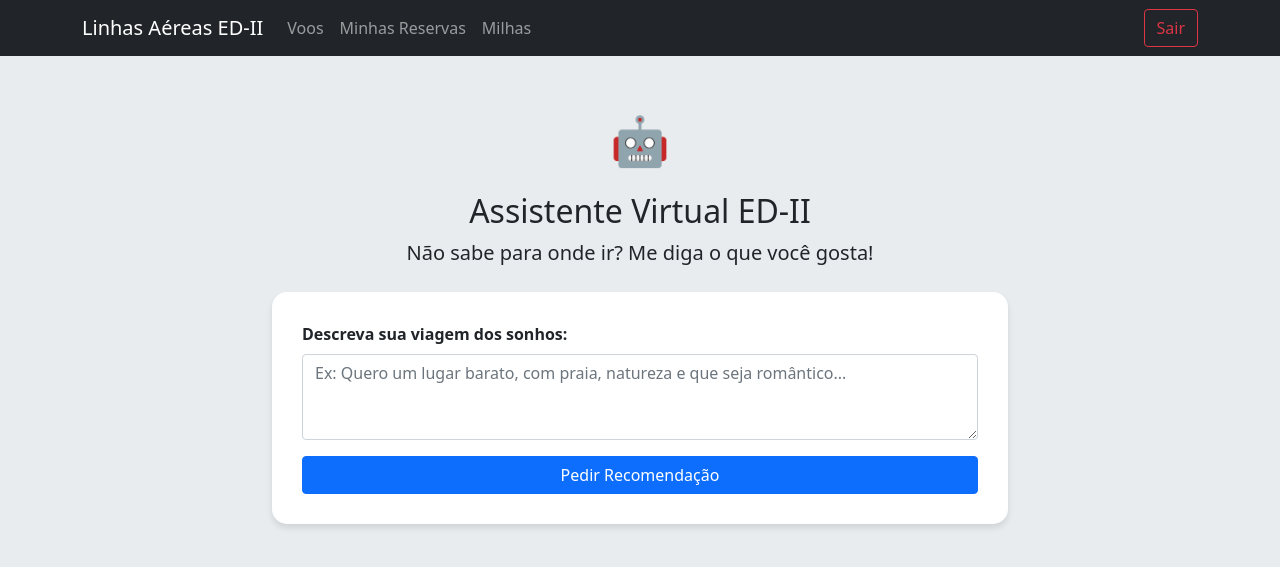
After one commit to Lucasolical/Venda_de_Passagens, a Flask app: page /recomendacao_ia in a window 1280 px wide. The commit adds this page. Shown: the top 567 px of the page. Run offline with Flask 3, Linux system fonts and the light colour scheme.

Commit message:
Adicionado CHATBOTIA

```diff
--- a/Venda_de_passagens/routes.py
+++ b/Venda_de_passagens/routes.py
@@ -8,7 +8,7 @@ import json # Biblioteca para trabalhar com arquivos JSON (onde estão voos e lo
 import pandas as pd # Biblioteca poderosa para manipulação de dados em tabela (DataFrame), usada para clientes.
 import datetime # NOVO: Necessário para registrar a data da compra/reserva.
 
-
+from groq import Groq # Importar o groq para utilizar o chatbot
 
 # Importa as implementações customizadas da Árvore B para otimizar diferentes buscas:
 import arvorePesquisaCPF as bt_cpf # Árvore B indexada por CPF (chave numérica).
@@ -665,3 +665,96 @@ def simular_conexoes():
                             destino=destino,
                             cpf=cpf,
                             diagrama_html=diagrama_html)
+
+
+# ------------------------------------------------------------------
+# --- ROTA DO CHATBOT (IA - VERSÃO GEMINI) ---
+# ------------------------------------------------------------------
+# Não esqueça de ter o import no topo do arquivo:
+# from groq import Groq
+
+@app.route("/recomendacao_ia", methods=["GET", "POST"])
+def recomendacao_ia():
+    # 1. CAPTURA O CPF DA URL (Essencial para a Navbar funcionar)
+    cpf = request.args.get('cpf')
+
+    dados = carregar_dados()
+    voos = dados["voos"]
+
+    # 2. Extrair lista única de destinos disponíveis
+    destinos_disponiveis = set()
+    for voo in voos.values():
+        destinos_disponiveis.add(voo['destino'])
+    lista_destinos_str = ", ".join(destinos_disponiveis)
+
+    recomendacao = None
+    destino_sugerido = None
+
+    if request.method == "POST":
+        perfil_usuario = request.form["perfil"]
+
+        # --- TENTATIVA 1: IA REAL (GROQ) ---
+        try:
+            # Substitua pela sua chave da Groq
+            client = Groq(api_key="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")
+
+            completion = client.chat.completions.create(
+                model="llama-3.1-8b-instant",
+                messages=[
+                    {
+                        "role": "system",
+                        "content": f"Você é um guia de viagens. Destinos possíveis: {lista_destinos_str}. Responda estritamente no formato:\nDESTINO: [Nome]\nMOTIVO: [Texto curto]"
+                    },
+                    {
+                        "role": "user",
+                        "content": perfil_usuario
+                    }
+                ]
+            )
+
+            # Pega o texto da resposta
+            resposta_texto = completion.choices[0].message.content
+
+            # Processa a resposta para separar Destino e Motivo
+            linhas = resposta_texto.split('\n')
+            for linha in linhas:
+                if "DESTINO:" in linha:
+                    # Limpa formatação extra (como negrito **)
+                    destino_sugerido = linha.replace("DESTINO:", "").replace("*", "").strip()
+                if "MOTIVO:" in linha:
+                    recomendacao = linha.replace("MOTIVO:", "").replace("*", "").strip()
+
+            # Se a IA não responder no formato certo, força erro para cair na simulação
+            if not destino_sugerido:
+                raise Exception("Formato inválido recebido da IA")
+
+        except Exception as e:
+            # --- TENTATIVA 2: MODO DE SEGURANÇA (SIMULAÇÃO) ---
+            # Se a Groq falhar (sem internet, chave errada, limite), cai aqui.
+            print(f"IA falhou ({e}), ativando modo simulação.")
+
+            p = perfil_usuario.lower()
+
+            # Lógica de fallback baseada em palavras-chave
+            if "frio" in p or "neve" in p or "esquiar" in p or "inverno" in p:
+                destino_sugerido = "Canada"
+                recomendacao = "Baseado no seu gosto pelo frio, o Canadá oferece as melhores paisagens de inverno e montanhas."
+            elif "praia" in p or "sol" in p or "mar" in p or "calor" in p:
+                destino_sugerido = "Bahamas"
+                recomendacao = "Para quem busca sol e mar, as Bahamas são o destino paradisíaco ideal com águas cristalinas."
+            elif "compras" in p or "cidade" in p or "moderno" in p or "eua" in p:
+                destino_sugerido = "EUA"
+                recomendacao = "Os EUA são a escolha perfeita para quem busca modernidade, compras e grandes metrópoles."
+            elif "historia" in p or "cultura" in p or "antigo" in p:
+                destino_sugerido = "Mexico"
+                recomendacao = "Rico em cultura e história, o México proporcionará uma viagem inesquecível pelas suas raízes."
+            else:
+                # Padrão genérico se nada for detectado
+                destino_sugerido = "Sao Paulo"
+                recomendacao = "São Paulo é a metrópole completa que oferece gastronomia, cultura e agito urbano."
+
+    # Retorna o template passando o CPF para manter a sessão visual
+    return render_template("chat.html",
+                           recomendacao=recomendacao,
+                           destino_sugerido=destino_sugerido,
+                           cpf=cpf)
--- /dev/null
+++ b/Venda_de_passagens/templates/chat.html
@@ -0,0 +1,108 @@
+<!DOCTYPE html>
+<html lang="pt-br">
+<head>
+    <meta charset="UTF-8">
+    <title>IA Travel Advisor</title>
+    <link href="https://cdn.jsdelivr.net/npm/bootstrap@5.0.2/dist/css/bootstrap.min.css" rel="stylesheet">
+    <style>
+        .chat-box {
+            background-color: #f8f9fa;
+            border-radius: 15px;
+            padding: 30px;
+            box-shadow: 0 4px 6px rgba(0,0,0,0.1);
+        }
+        .ai-avatar {
+            font-size: 3rem;
+            margin-bottom: 1rem;
+        }
+    </style>
+</head>
+<body style="background-color: #e9ecef;">
+
+    <nav class="navbar navbar-expand-lg navbar-dark bg-dark">
+        <div class="container">
+            <a class="navbar-brand" href="{{ url_for('user_page', cpf=cpf) }}">Linhas Aéreas ED-II</a>
+
+            <button class="navbar-toggler" type="button" data-bs-toggle="collapse" data-bs-target="#navbarApp">
+                <span class="navbar-toggler-icon"></span>
+            </button>
+
+            <div class="collapse navbar-collapse" id="navbarApp">
+                <ul class="navbar-nav me-auto mb-2 mb-lg-0">
+                    <li class="nav-item">
+                        <a class="nav-link" href="{{ url_for('user_page', cpf=cpf) }}">Voos</a>
+                    </li>
+                    <li class="nav-item">
+                        <a class="nav-link" href="{{ url_for('meus_voos', cpf=cpf) }}">Minhas Reservas</a>
+                    </li>
+                    <li class="nav-item">
+                        <a class="nav-link" href="{{ url_for('ver_milhas', cpf=cpf) }}">Milhas</a>
+                    </li>
+                </ul>
+                <a href="{{ url_for('logout') }}" class="btn btn-outline-danger">Sair</a>
+            </div>
+        </div>
+    </nav>
+
+    <div class="container mt-5">
+        <div class="row justify-content-center">
+            <div class="col-md-8">
+
+                <div class="text-center mb-4">
+                    <div class="ai-avatar">🤖</div>
+                    <h2>Assistente Virtual ED-II</h2>
+
+                    {% if not recomendacao %}
+                        <p class="lead">Não sabe para onde ir? Me diga o que você gosta!</p>
+                    {% else %}
+                        <p class="lead text-success">Encontrei o destino perfeito para você!</p>
+                    {% endif %}
+                </div>
+
+                {% if not recomendacao %}
+                <div class="chat-box bg-white">
+                    <form action="{{ url_for('recomendacao_ia', cpf=cpf) }}" method="POST">
+                        <input type="hidden" name="cpf" value="{{ cpf }}">
+
+                        <div class="mb-3">
+                            <label class="form-label"><strong>Descreva sua viagem dos sonhos:</strong></label>
+                            <textarea class="form-control" name="perfil" rows="3" placeholder="Ex: Quero um lugar barato, com praia, natureza e que seja romântico..." required></textarea>
+                        </div>
+                        <button type="submit" class="btn btn-primary w-100">Pedir Recomendação</button>
+                    </form>
+                </div>
+                {% endif %}
+
+                {% if recomendacao %}
+                <div class="card border-success shadow">
+                    <div class="card-header bg-success text-white">
+                        Recomendação da IA
+                    </div>
+                    <div class="card-body text-center p-5">
+                        <h1 class="display-4 text-success fw-bold mb-3">{{ destino_sugerido }}</h1>
+                        <p class="card-text fs-4 fst-italic mb-4">"{{ recomendacao }}"</p>
+
+                        <div class="d-grid gap-2">
+                            <form action="{{ url_for('simular_conexoes') }}?cpf={{ cpf }}" method="POST">
+                                <input type="hidden" name="origem" value="Sao Paulo">
+                                <input type="hidden" name="destino" value="{{ destino_sugerido }}">
+                                <button type="submit" class="btn btn-warning btn-lg w-100 fw-bold shadow-sm">
+                                    ✈️ Simular Rota para {{ destino_sugerido }}
+                                </button>
+                            </form>
+
+                            <a href="{{ url_for('recomendacao_ia', cpf=cpf) }}" class="btn btn-outline-secondary mt-2">
+                                Fazer outra consulta
+                            </a>
+                        </div>
+                    </div>
+                </div>
+                {% endif %}
+
+            </div>
+        </div>
+    </div>
+
+    <script src="https://cdn.jsdelivr.net/npm/bootstrap@5.0.2/dist/js/bootstrap.bundle.min.js"></script>
+</body>
+</html>
```
Also changed, not shown: Venda_de_passagens/templates/userpage.html (+18 -5 lines).
